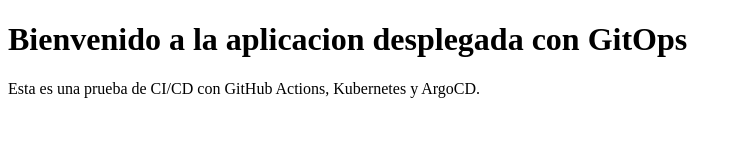
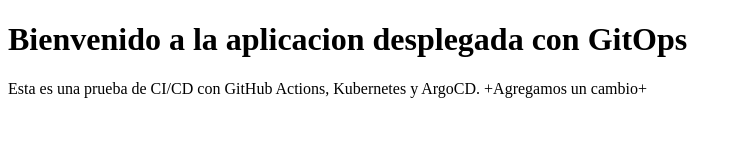
Before and after one commit to wbonillab/DevOps, a plain HTML site: page index.html in a window 1280 px wide. Shown: the whole page, without its empty margins (0-742 px from the left). Drawn offline with Linux system fonts and the light colour scheme.

Commit message:
Prueba flujo CI/CD 1

```diff
--- a/index.html
+++ b/index.html
@@ -5,6 +5,8 @@
 </head>
 <body>
   <h1>Bienvenido a la aplicacion desplegada con GitOps</h1>
-  <p>Esta es una prueba de CI/CD con GitHub Actions, Kubernetes y ArgoCD.</p>
+  <p>Esta es una prueba de CI/CD con GitHub Actions, Kubernetes y ArgoCD.
+    +Agregamos un cambio+
+  </p>
 </body>
 </html>
```
